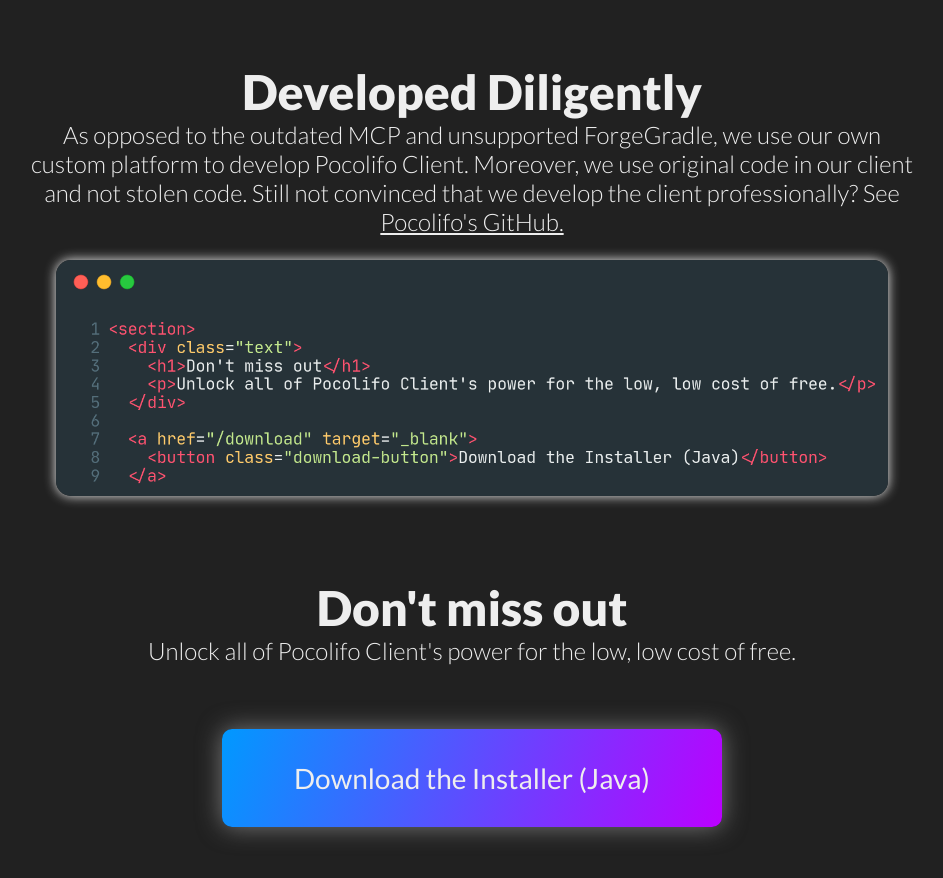
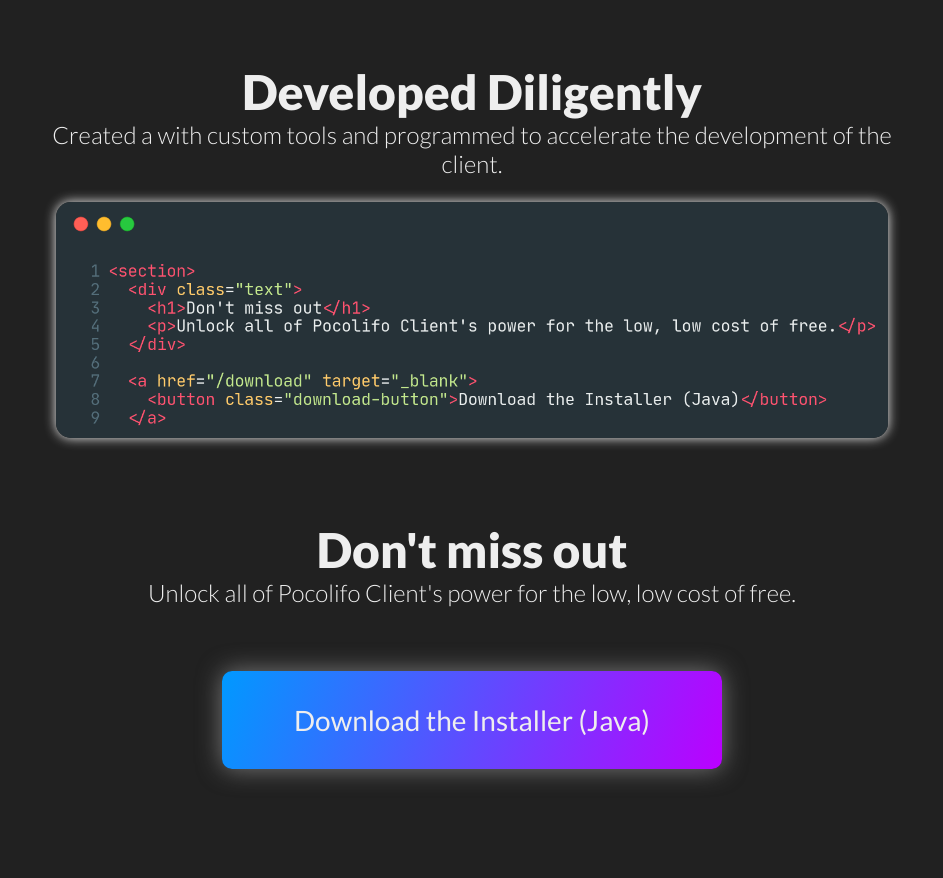
Before and after one commit to pocolifo/client.pocolifo.com, a plain HTML site: page index.html in a window 1280 px wide. Shown: the part 2980-3858 px from the top of the page, without its empty margins (168-1111 px from the left). Drawn offline with Linux system fonts and the light colour scheme.

Commit message:
Simplify development description

```diff
--- a/index.html
+++ b/index.html
@@ -82,7 +82,7 @@
         <section>
             <div class="text">
                 <h1>Developed Diligently</h1>
-                <p>As opposed to the outdated MCP and unsupported ForgeGradle, we use our own custom platform to develop Pocolifo Client. Moreover, we use original code in our client and not stolen code. Still not convinced that we develop the client professionally? See <a href="https://github.com/pocolifo" target="_blank">Pocolifo's GitHub.</a></p>
+                <p>Created a with custom tools and programmed to accelerate the development of the client.</p>
             </div>
 
             <img src="assets/img/section/developed-diligently.png" alt="Source code" loading="lazy" />
```
